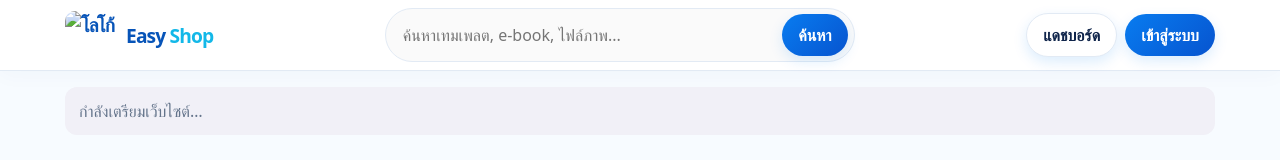
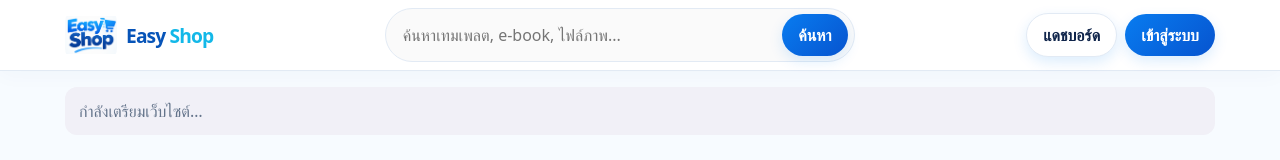
Before and after one commit to xakhmxnawilxakhm-crypto/easy-shop01, a plain HTML site: page index.html in a window 1280 px wide. Shown: the top 160 px of the page. Drawn offline with Linux system fonts and the light colour scheme; a script that the page names is missing.

Commit message:
Update index.html

```diff
--- a/index.html
+++ b/index.html
@@ -16,7 +16,7 @@ header{background:rgba(255,255,255,.94);backdrop-filter:blur(16px);border-bottom
 </head>
 <body>
 <header><div class="wrap nav">
-<a href="#" class="logo" aria-label="Easy Shop หน้าแรก"><img src="assets/easy-shop-logo.png" alt="โลโก้ Easy Shop"><span style="color:#0754b8">Easy <span>Shop</span></span></a>
+<a href="#" class="logo" aria-label="Easy Shop หน้าแรก"><img src="easy-shop-logo.png" alt="โลโก้ Easy Shop"><span style="color:#0754b8">Easy <span>Shop</span></span></a>
 <form class="search" id="searchForm"><input id="searchInput" placeholder="ค้นหาเทมเพลต, e-book, ไฟล์ภาพ..." aria-label="ค้นหาสินค้า"><button class="btn" type="submit">ค้นหา</button></form>
 <div class="navactions"><button class="btn secondary hidden" id="adminBtn">แอดมิน</button><button class="btn secondary" id="dashboardBtn">แดชบอร์ด</button><button class="btn" id="authBtn">เข้าสู่ระบบ</button></div>
 </div></header>
```
